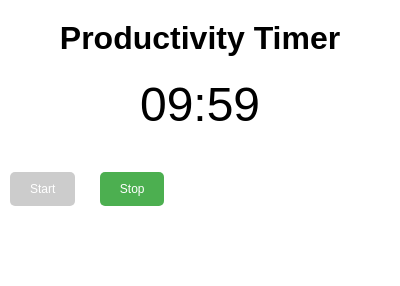
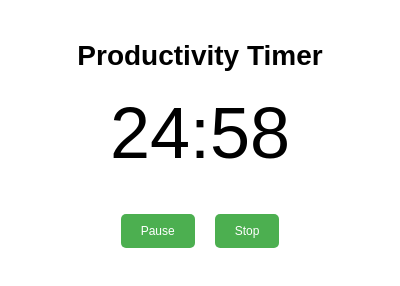
Before and after one commit to mlu415/Productivity-Chrome-Extension, a browser extension: page popup.html in a window 400 px wide. Both pictures are taken after a click on the button "Start". Drawn offline with Linux system fonts and the light colour scheme.

Commit message:
add pause

```diff
--- a/background.js
+++ b/background.js
@@ -4,6 +4,8 @@ chrome.commands.onCommand.addListener((command) => {
     startTimer();
   } else if (command === "stop-timer") {
     stopTimer();
+  } else if (command === "pause-timer") {
+    pauseTimer();
   }
 });
 
--- a/popup.css
+++ b/popup.css
@@ -1,18 +1,28 @@
 body {
     font-family: Arial, sans-serif;
-    font-size: 16px;
+    font-size: 14px;
     margin: 0;
     padding: 0;
   }
 
+  #buttons-container {
+    display: flex;
+    flex-direction: row;
+    justify-content: center;
+    margin-top: 20px;
+  }
+
+  #timer-wrapper {
+    text-align: center;
+    margin: 40px 20px;
+  }
+
   h1 {
-    text-align: center;
     margin: 20px 0;
   }
 
   #timer {
-    text-align: center;
-    font-size: 48px;
+    font-size: 72px;
     margin: 20px 0;
   }
 
@@ -28,6 +38,7 @@ body {
     margin: 20px 10px;
     border-radius: 5px;
     cursor: pointer;
+    vertical-align: middle;
   }
 
   button:hover {
@@ -38,3 +49,7 @@ body {
     background-color: #ccc;
     cursor: not-allowed;
   }
+
+  #pause-button {
+    display: none;
+  }
--- a/popup.html
+++ b/popup.html
@@ -7,10 +7,15 @@
     <link rel="stylesheet" href="popup.css" />
   </head>
   <body>
-    <h1>Productivity Timer</h1>
-    <div id="timer"></div>
-    <button id="start-button">Start</button>
-    <button id="stop-button">Stop</button>
-    <script src="popup.js"></script>
+    <div id="timer-wrapper">
+      <h1>Productivity Timer</h1>
+      <div id="timer"></div>
+      <div id="buttons-container">
+        <button id="start-button">Start</button>
+        <button id="pause-button">Pause</button>
+        <button id="stop-button">Stop</button>
+      </div>
+      <script src="popup.js"></script>
+    </div>
   </body>
 </html>
--- a/popup.js
+++ b/popup.js
@@ -1,6 +1,7 @@
 const timerDiv = document.getElementById("timer");
 const startButton = document.getElementById("start-button");
 const stopButton = document.getElementById("stop-button");
+const pauseButton = document.getElementById("pause-button");
 
 startButton.addEventListener("click", () => {
   startTimer();
@@ -10,44 +11,77 @@ stopButton.addEventListener("click", () => {
   stopTimer();
 });
 
+pauseButton.addEventListener("click", () => {
+  pauseTimer();
+});
+
 function updateTimerDisplay() {
-  const minutes = Math.floor(timerInterval / 60);
-  const seconds = timerInterval % 60;
+  const minutes = Math.floor(timerValue / 60);
+  const seconds = timerValue % 60;
+
   timerDiv.textContent = `${minutes.toString().padStart(2, "0")}:${seconds
     .toString()
     .padStart(2, "0")}`;
+
+  if (isTimerRunning) {
+    startButton.style.display = "none";
+    pauseButton.style.display = "block";
+  } else {
+    startButton.style.display = "block";
+    pauseButton.style.display = "none";
+  }
 }
 
 const studyTime = 25 * 60;
 const breakTime = 10 * 60;
 let timerMode = "study";
 let timerInterval = null;
+let timerValue = studyTime;
 
 function startTimer() {
+  if (timerInterval === null) {
     timerInterval = setInterval(() => {
-    timerInterval--;
+      timerValue--;
 
-    if (timerInterval === 0) {
+      if (timerValue === 0) {
         if (timerMode === "study") {
           timerMode = "break";
-        timerInterval = breakTime;
+          timerValue = breakTime;
         } else {
           timerMode = "study";
-        timerInterval = studyTime;
+          timerValue = studyTime;
         }
       }
       updateTimerDisplay();
     }, 1000);
+
+    isTimerRunning = true;
     startButton.disabled = true;
+    pauseButton.disabled = false;
     stopButton.disabled = false;
+  }
 }
 
 function stopTimer() {
   clearInterval(timerInterval);
   timerInterval = null;
-
+  timerMode = "study";
+  timerValue = studyTime;
+  isTimerRunning = false;
+  updateTimerDisplay();
   startButton.disabled = false;
   stopButton.disabled = true;
+  pauseButton.disabled = true;
+}
+
+function pauseTimer() {
+  clearInterval(timerInterval);
+  timerInterval = null;
+  isTimerRunning = false;
+  updateTimerDisplay();
+  startButton.disabled = false;
+  stopButton.disabled = false;
+  pauseButton.disabled = true;
 }
 
 updateTimerDisplay();
```
Lines whose indentation alone changed are shown as unchanged.
